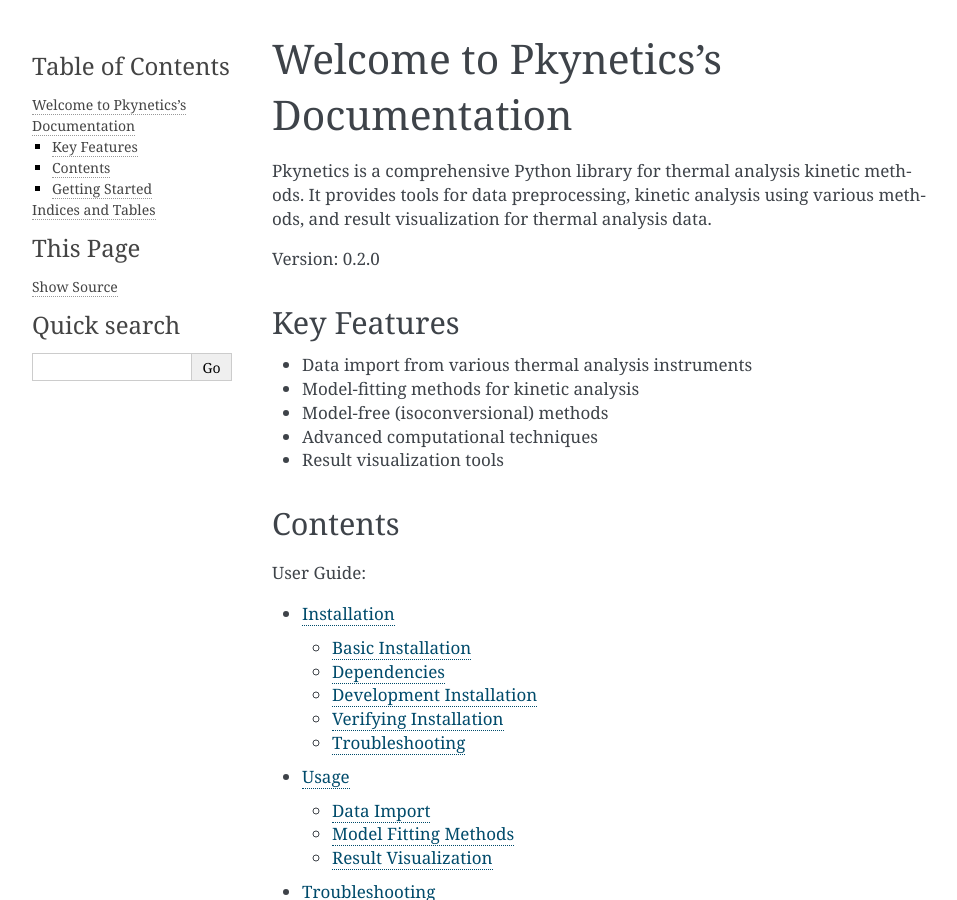
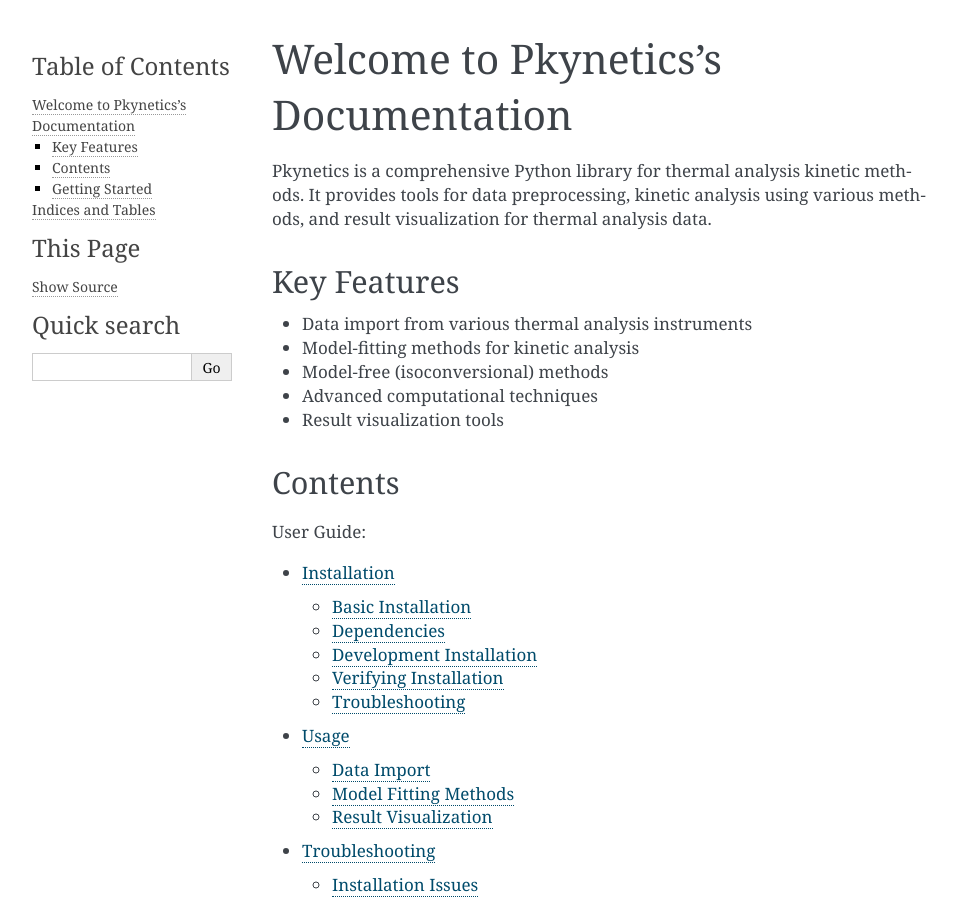
Before and after one commit to PPeitsch/pkynetics, a Sphinx documentation site: the page built from docs/index.rst, in a window 1280 px wide and 900 px high. Shown: the whole window, without its empty margins (148-1105 px from the left). Built offline with Sphinx 7.4.7, drawn with Linux system fonts in a browser that asks for light colours; pages that are not in the unit, such as notebooks, are missing from menus.

Commit message:
fixed version in docs index

```diff
--- a/docs/index.rst
+++ b/docs/index.rst
@@ -2,8 +2,6 @@ Welcome to Pkynetics's Documentation
 ====================================
 
 Pkynetics is a comprehensive Python library for thermal analysis kinetic methods. It provides tools for data preprocessing, kinetic analysis using various methods, and result visualization for thermal analysis data.
-
-Version: 0.2.0
 
 Key Features
 ------------
```
